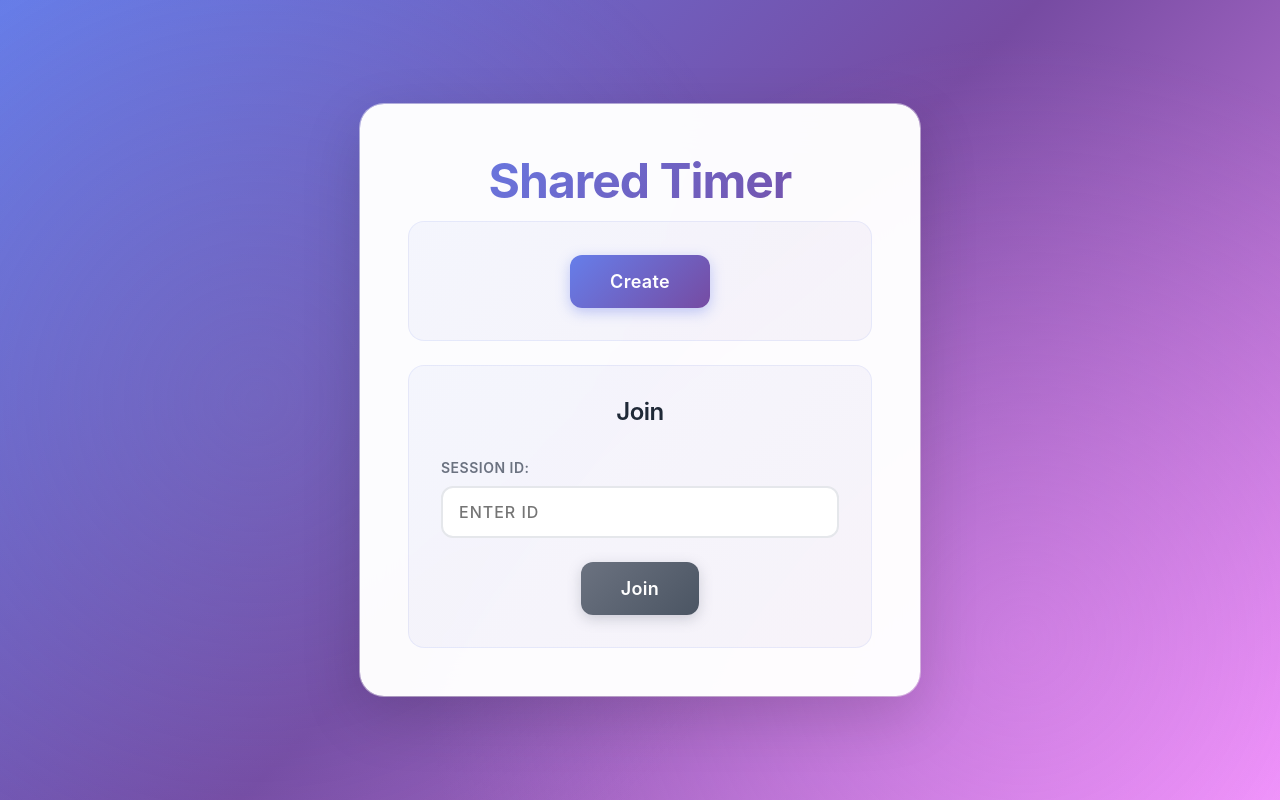
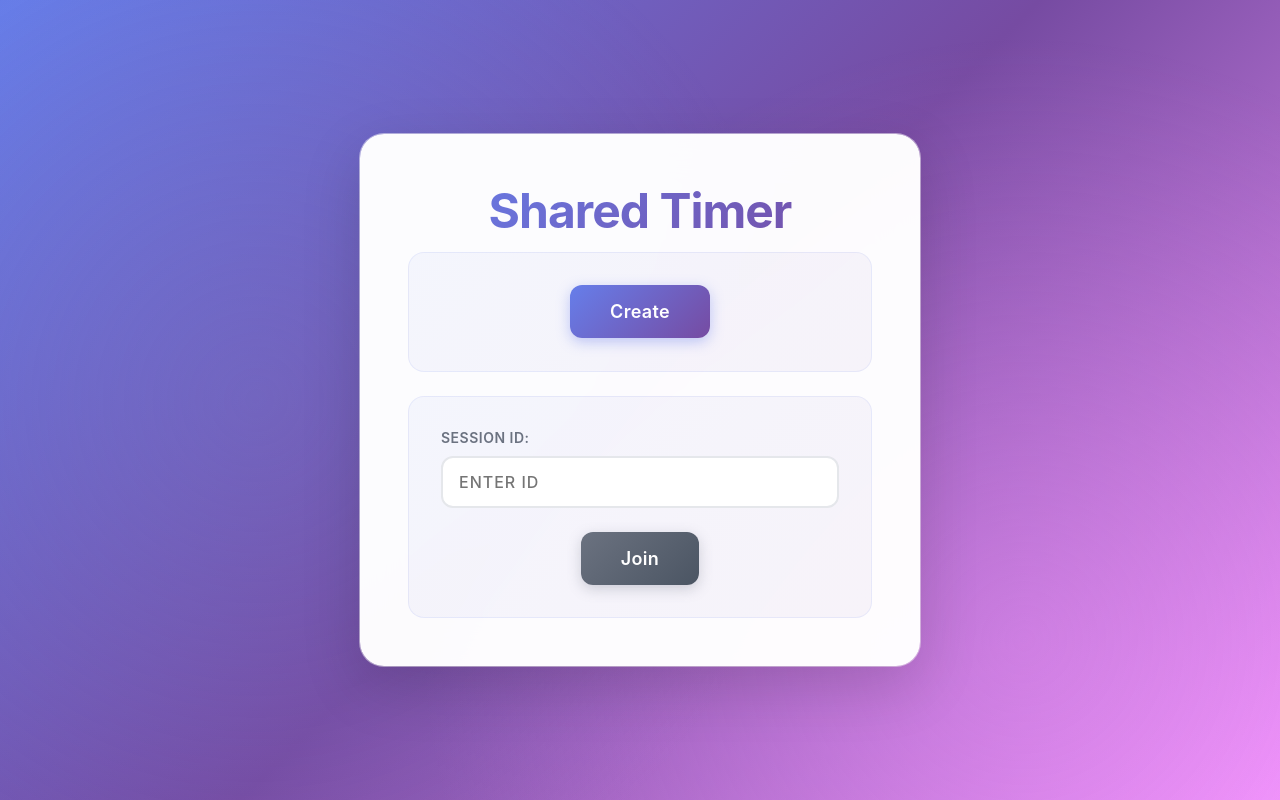
Before and after one commit to afaustov/shared-timer, a React (Create React App) app in the folder client/: page / in a window 1280 px wide. Built offline with nearby package versions, Linux system fonts and the light colour scheme; no server answers.

Commit message:
Remove Join header from setup card

```diff
--- a/client/src/App.js
+++ b/client/src/App.js
@@ -193,7 +193,6 @@ function App() {
               </div>
 
               <div className="setup-card">
-              <h2>Join</h2>
                 <div className="input-group">
                   <label>Session ID:</label>
                   <input
```
Lines whose indentation alone changed are shown as unchanged.
